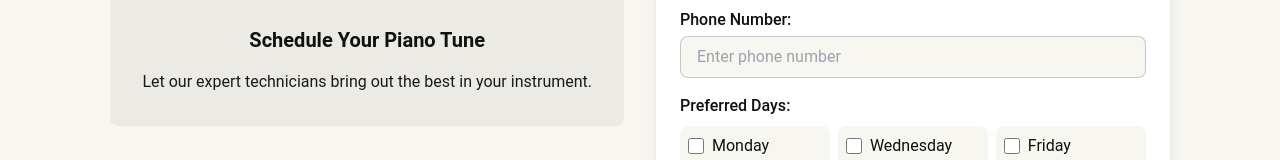
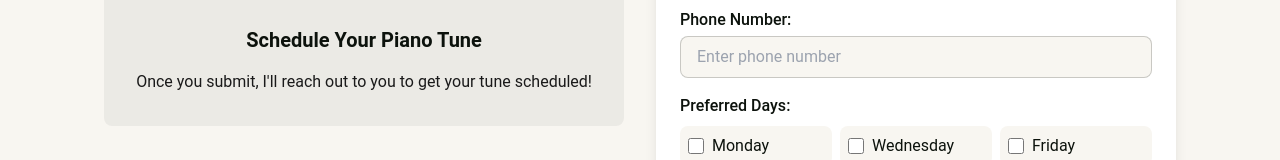
Before and after one commit to JellyBoonz/OrtizPiano, a Next.js app: page /schedule in a window 1280 px wide. Shown: the part 302-462 px from the top of the page. Built offline with nearby package versions, Linux system fonts and the light colour scheme.

Commit message:
Changing description

```diff
--- a/src/app/schedule/page.tsx
+++ b/src/app/schedule/page.tsx
@@ -108,7 +108,7 @@ function ScheduleForm() {
               Schedule Your Piano Tune
             </h2>
             <p className="text-subtle text-center">
-              Let our expert technicians bring out the best in your instrument.
+              Once you submit, I&apos;ll reach out to you to get your tune scheduled!
             </p>
           </div>
 
```
